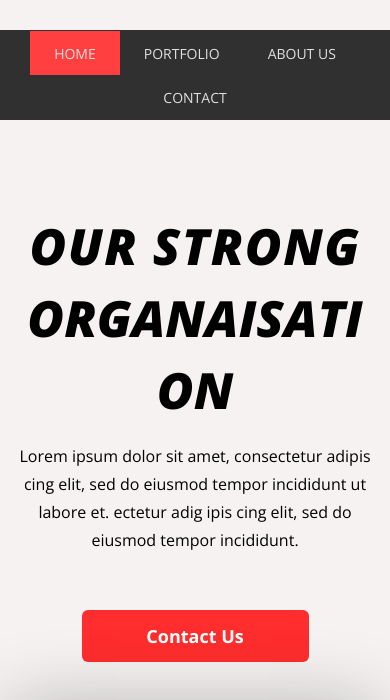
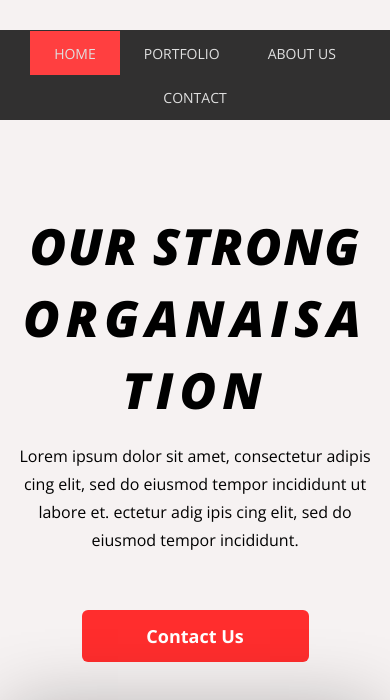
Before and after one commit to Varvara7/landing-maket, a plain HTML site: page index.html in a window 390 px wide. Shown: the top 700 px of the page. Drawn offline with Linux system fonts and the light colour scheme.

Commit message:
выравнивание

```diff
--- a/css/style.css
+++ b/css/style.css
@@ -87,7 +87,7 @@
     margin: 0;
 }
 
-/*header*/
+/*header intro*/
 
 .page__header {
     display: flex;
@@ -152,8 +152,6 @@
     background-color: #FF3F40;
 }
 
-/*section "page__header"*/
-
 .intro {
     display: flex;
     flex-wrap: wrap;
@@ -180,6 +178,7 @@
 
 .intro__heading-big {
     letter-spacing: 6px;
+    word-wrap: break-word;
 }
 
 .page__text {
@@ -514,11 +513,11 @@
     margin: 0;
     color: #FFFFFF;
     background-color: rgba(0, 0, 0, 0.5);
+    cursor: pointer;
 }
 
 .member:hover > .member__name {
     visibility: visible;
-    cursor: pointer;
 }
 
 .member__photo {
@@ -789,11 +788,6 @@
         text-align: center;
     }
 
-    .intro__heading-big {
-        letter-spacing: normal;
-        word-wrap: break-word;
-    }
-
     .button {
         margin: 0 auto;
     }
```
Also changed, not shown: index.html (indentation only).
